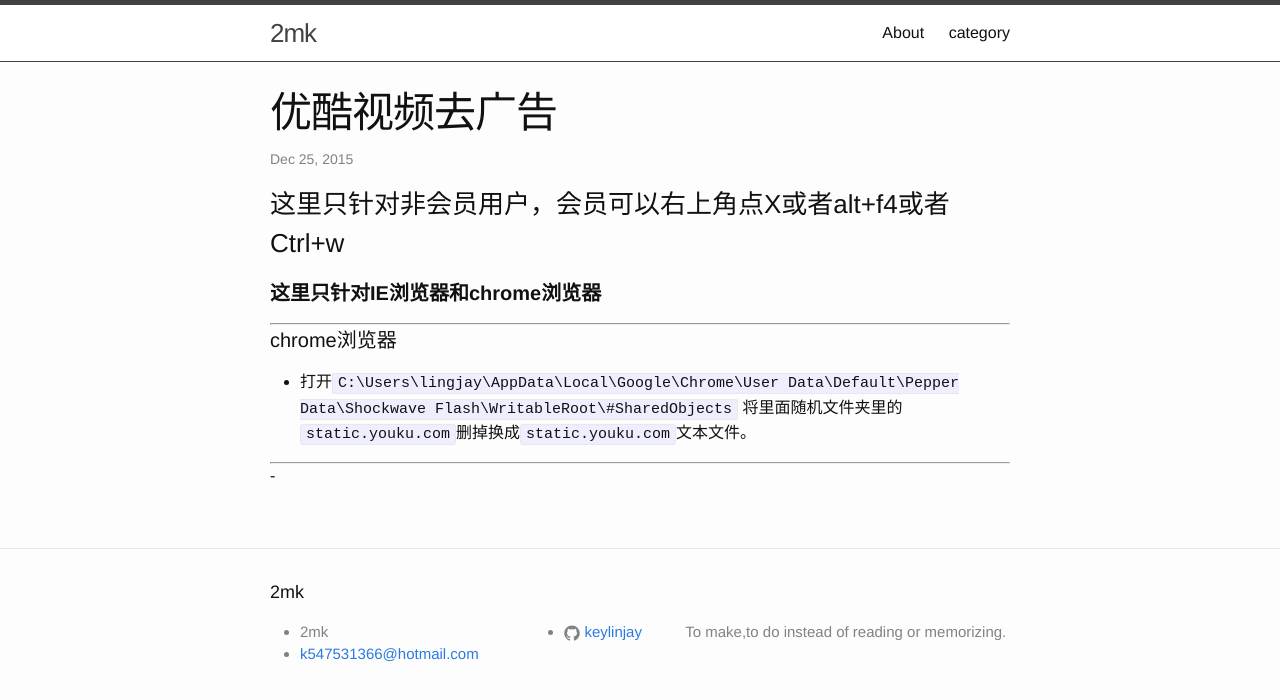
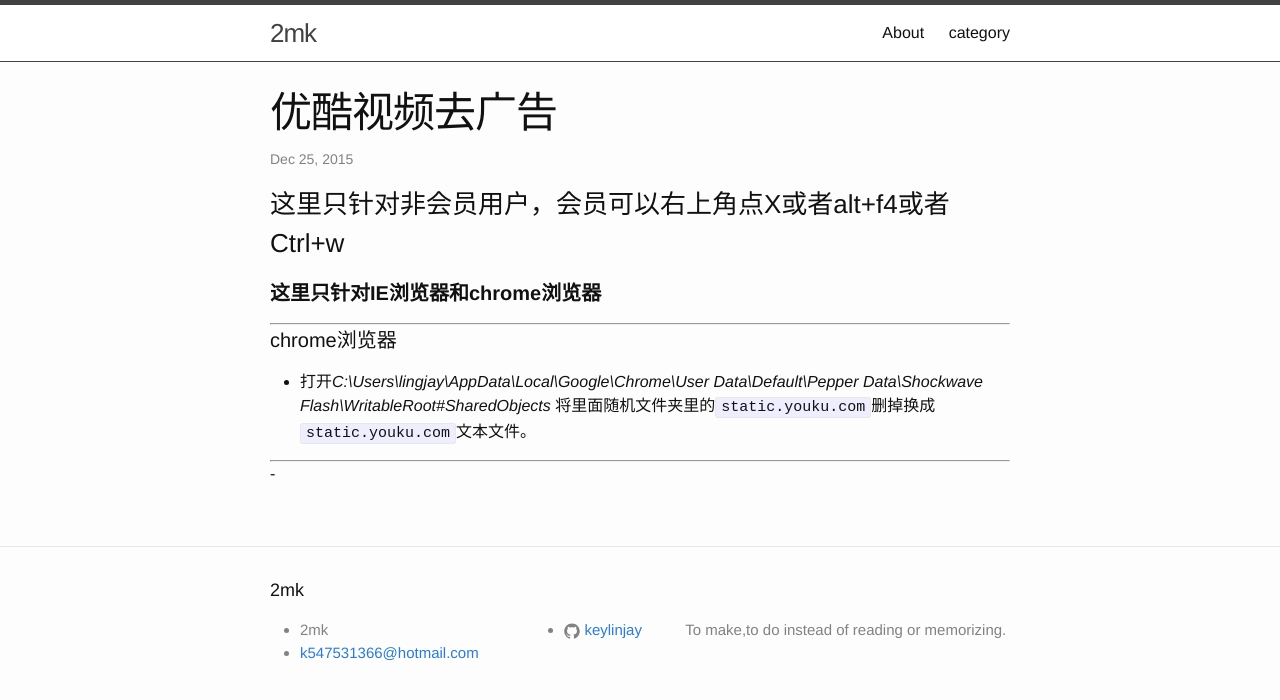
Before and after one commit to keylinjay/keylinjay.github.io, a Jekyll site: the page built from _posts/2015-12-25-优酷视频去广告.md, in a window 1280 px wide. Shown: the top 700 px of the page. Built offline with Jekyll 4.4.1, drawn with Linux system fonts in a browser that asks for light colours.

Commit message:
修改部分

```diff
--- a/_includes/head.html
+++ b/_includes/head.html
@@ -1,7 +1,7 @@
 <head>
     <meta charset="UTF-8">
     <meta http-equiv="X-UA-Compatible" content="IE=edge">
-    <meta name="viewport" content="width=device-width, initial-scale=1">
+    <meta name="viewport" content="width=device-width, initial-scale=1.0">
 
     <title>{% if page.title %}{{ page.title | escape }}{% else %}{{ site.title | escape }}{% endif %}</title>
     <meta name="description" content="{{ page.excerpt | default: site.description | strip_html | normalize_whitespace | truncate: 160 | escape }}">
--- a/_posts/2015-12-25-优酷视频去广告.md
+++ b/_posts/2015-12-25-优酷视频去广告.md
@@ -12,7 +12,7 @@ tags: [小技巧]
 ***
 
 #### chrome浏览器
-- 打开`C:\Users\lingjay\AppData\Local\Google\Chrome\User Data\Default\Pepper Data\Shockwave Flash\WritableRoot\#SharedObjects` 将里面随机文件夹里的`static.youku.com`删掉换成`static.youku.com`文本文件。
+- 打开*C:\Users\lingjay\AppData\Local\Google\Chrome\User Data\Default\Pepper Data\Shockwave Flash\WritableRoot\#SharedObjects* 将里面随机文件夹里的`static.youku.com`删掉换成`static.youku.com`文本文件。
 
 ***
 -
```
